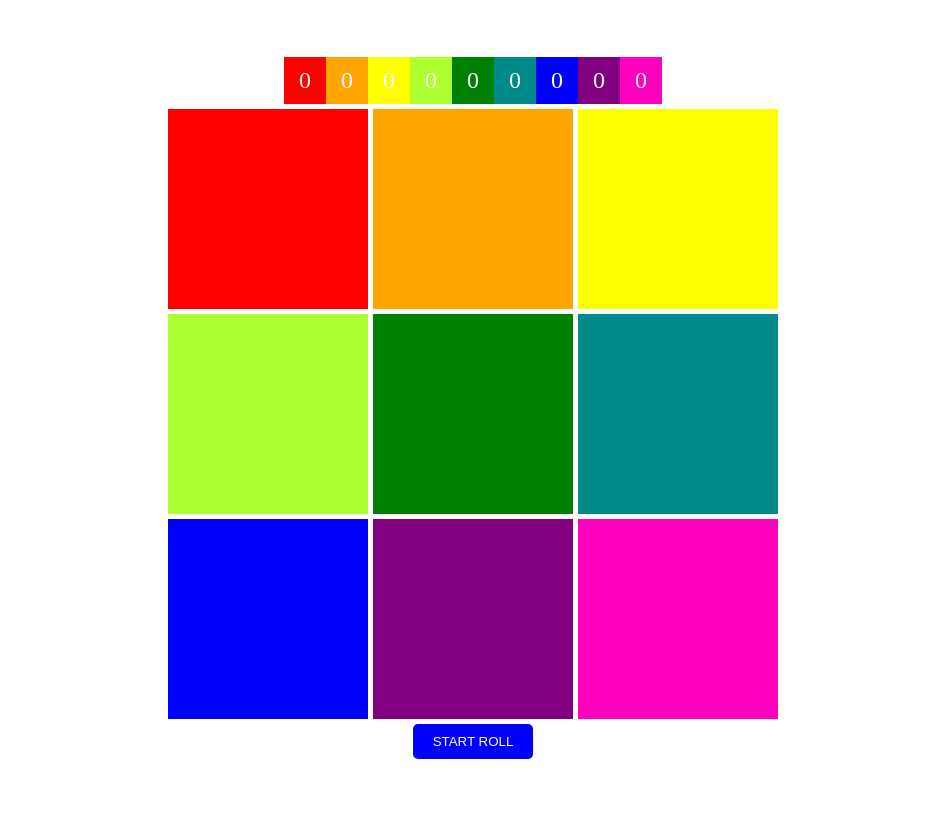
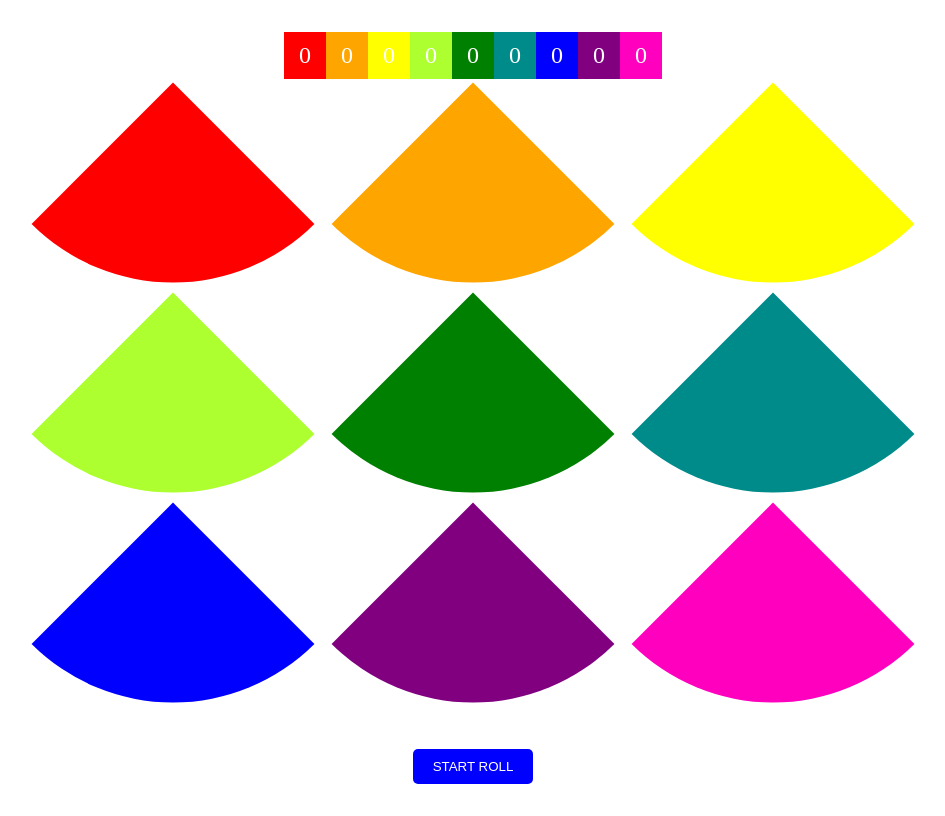
Before and after one commit to earlfunk21/csit340-activities, a React (Vite) app: page / in a window 1280 px wide. Shown: the whole page, without its empty margins (167-1112 px from the left). Built offline with nearby package versions, Linux system fonts and the light colour scheme.

Commit message:
Fixed exceeding item in array

```diff
--- a/src/App.tsx
+++ b/src/App.tsx
@@ -24,7 +24,7 @@ function App() {
 		let random: number;
 		if (isRolling) {
 			const interval = setInterval(() => {
-				random = Math.floor(Math.random() * 8) + 1;
+				random = Math.floor(Math.random() * 9);
 				setNumber(random);
 			}, 100);
 
--- a/src/index.css
+++ b/src/index.css
@@ -57,12 +57,16 @@
 .Boxes {
 	display: grid;
 	grid-template-columns: 200px 200px 200px;
-	gap: 5px;
+	row-gap: 10px;
+  column-gap: 100px;
+  margin-top: 40px;
 }
 
 .Box {
 	width: 200px;
 	height: 200px;
+  border-top-right-radius: 100%;
+  rotate: 135deg;
 }
 
 .btnRoll {
```
